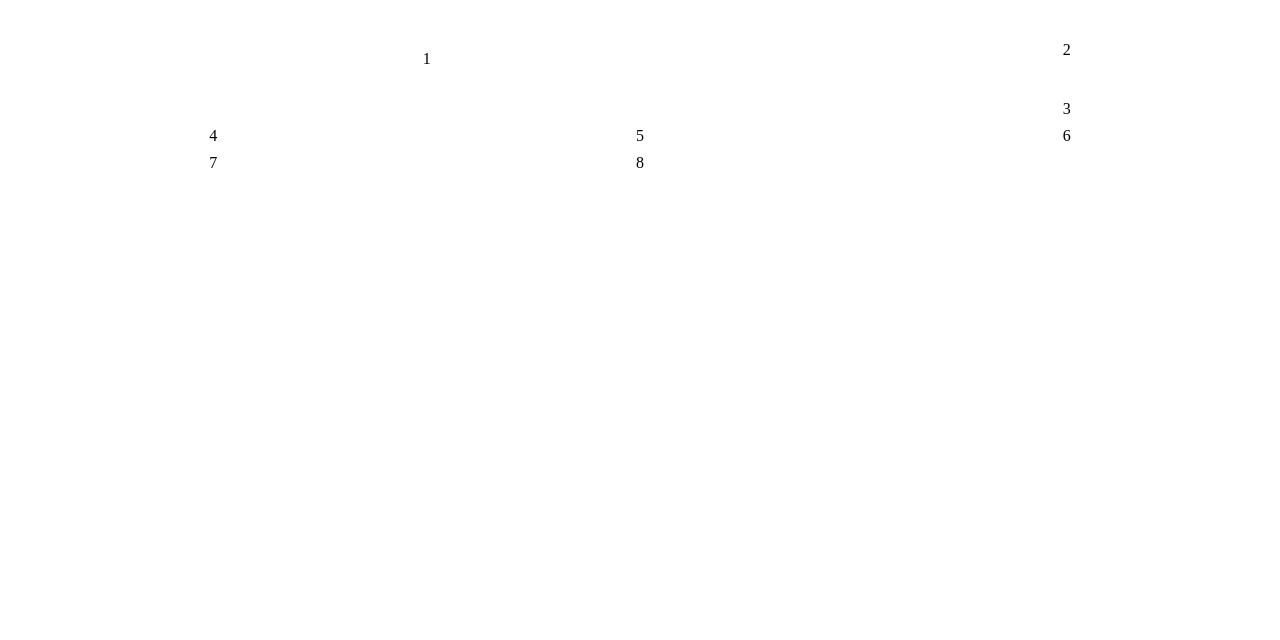
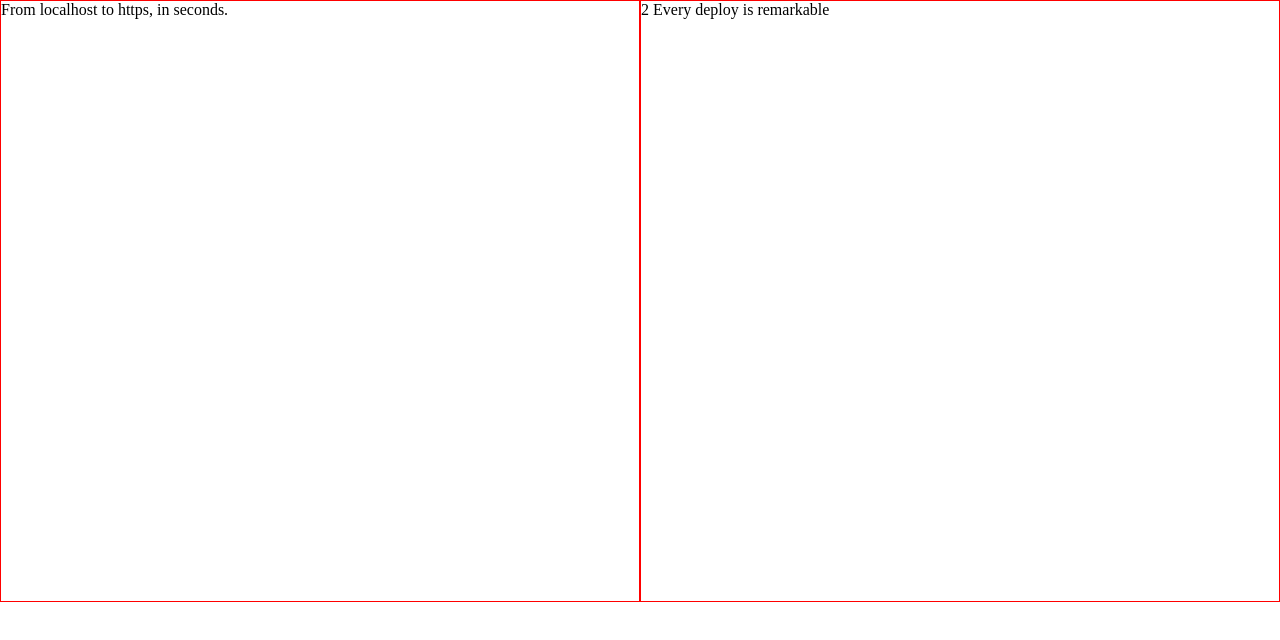
Before and after one commit to sokhuong-uon/fundamentals-of-web-development, a plain HTML site: page index.html in a window 1280 px wide. Drawn offline with Linux system fonts and the light colour scheme.

Commit message:
feat: simple grid

```diff
--- a/assets/style.css
+++ b/assets/style.css
@@ -3,26 +3,18 @@
   padding: 0px;
 }
 
-.container {
+.grid-container {
   display: grid;
   grid-template-columns: 1fr;
-  grid-template-rows: 100px 1fr 2fr;
 }
 
-.container div:first-child {
-  grid-area: 1/1/3/3;
+.grid-item {
+  border: 1px solid red;
+  height: 600px;
 }
 
-.container div {
-  width: 100%;
-  height: 100%;
-  display: flex;
-  justify-content: center;
-  align-items: center;
-}
-
-@media (min-width: 678px) {
-  .container {
-    grid-template-columns: 1fr 1fr 1fr;
+@media (min-width: 768px) {
+  .grid-container {
+    grid-template-columns: 1fr 1fr;
   }
 }
--- a/index.html
+++ b/index.html
@@ -13,15 +13,9 @@
     <link rel="stylesheet" href="/assets/style.css" />
   </head>
   <body>
-    <div class="container">
-      <div>1</div>
-      <div>2</div>
-      <div>3</div>
-      <div>4</div>
-      <div>5</div>
-      <div>6</div>
-      <div>7</div>
-      <div>8</div>
+    <div class="grid-container">
+      <div class="grid-item">From localhost to https, in seconds.</div>
+      <div class="grid-item">2 Every deploy is remarkable</div>
     </div>
   </body>
 </html>
```
